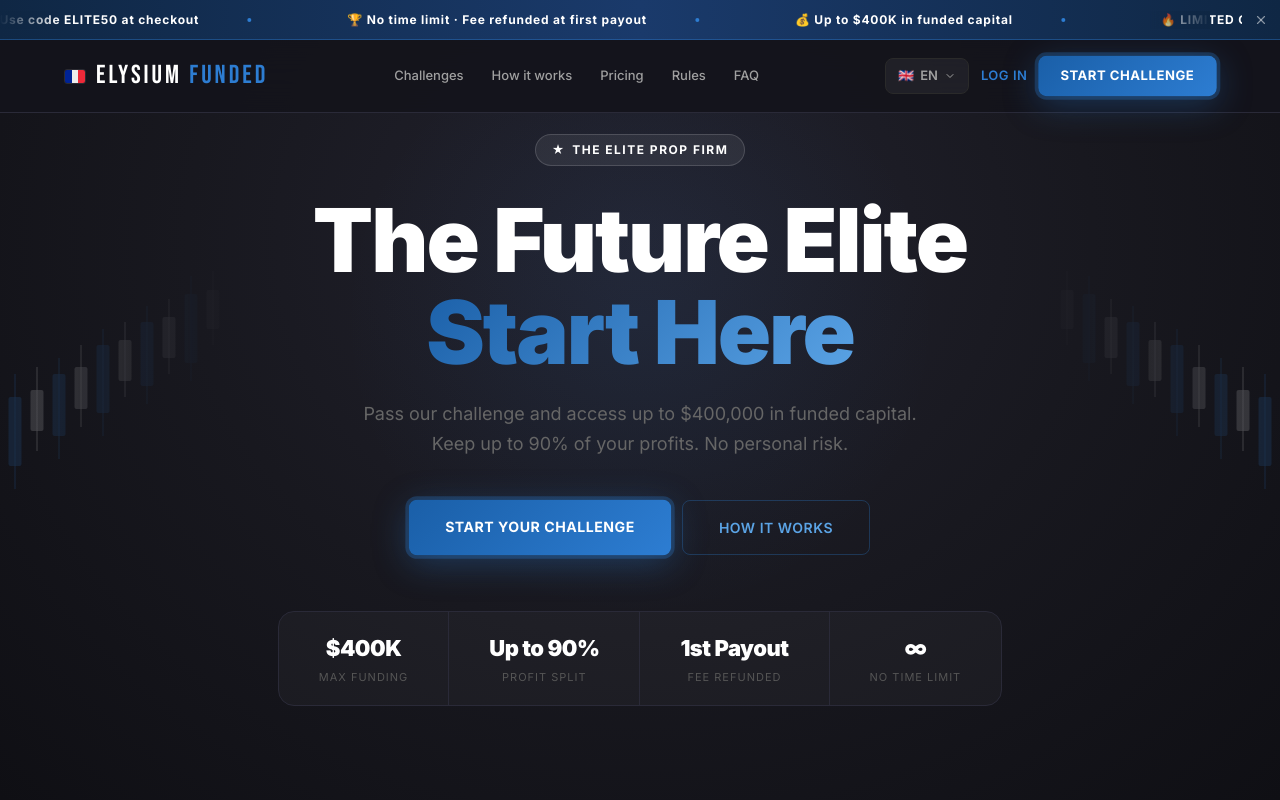
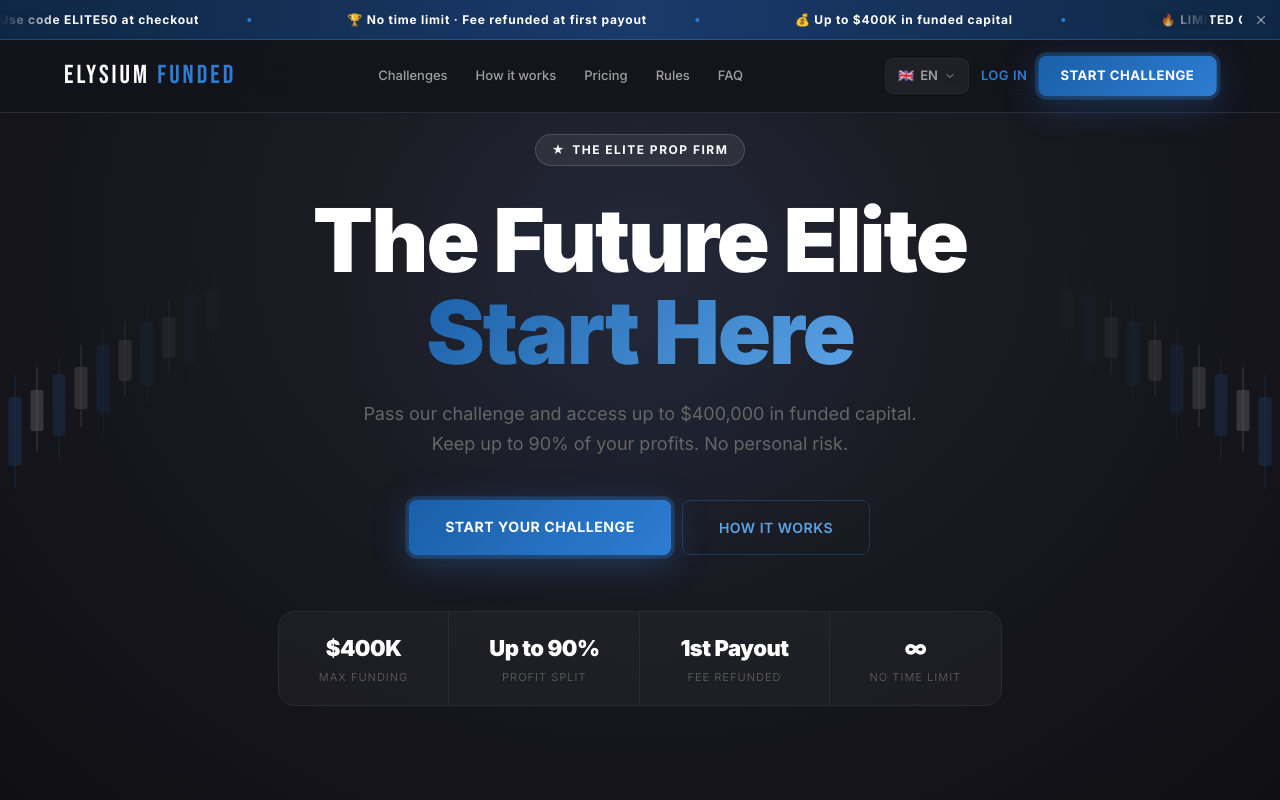
Before and after one commit to vincentmeipro-crypto/traders-rewards, a Next.js app: page / in a window 1280 px wide. Shown: the top 800 px of the page. Built offline with nearby package versions, Linux system fonts and the light colour scheme.

Commit message:
Navbar: remove French flag from logo
Co-Authored-By: Claude Sonnet 4.6 <noreply@anthropic.com>

```diff
--- a/components/Navbar.tsx
+++ b/components/Navbar.tsx
@@ -30,13 +30,7 @@ export default function Navbar() {
         <div style={{ maxWidth: 1200, margin: "0 auto", padding: "0 24px", display: "flex", alignItems: "center", justifyContent: "space-between", height: 72 }}>
 
           {/* Nom */}
-          <div style={{ display: "flex", alignItems: "center", gap: 10 }}>
-            {/* French flag */}
-            <div style={{ display: "flex", width: 22, height: 15, borderRadius: 3, overflow: "hidden", flexShrink: 0, border: "1px solid rgba(255,255,255,0.1)" }}>
-              <div style={{ flex: 1, backgroundColor: "#002395" }} />
-              <div style={{ flex: 1, backgroundColor: "#EDEDED" }} />
-              <div style={{ flex: 1, backgroundColor: "#ED2939" }} />
-            </div>
+          <div>
             <span style={{ fontFamily: "var(--font-bebas)", fontSize: 26, letterSpacing: "3px", textTransform: "uppercase", lineHeight: 1 }}>
               Elysium <span style={{ color: "#2D7DD2" }}>Funded</span>
             </span>
```
